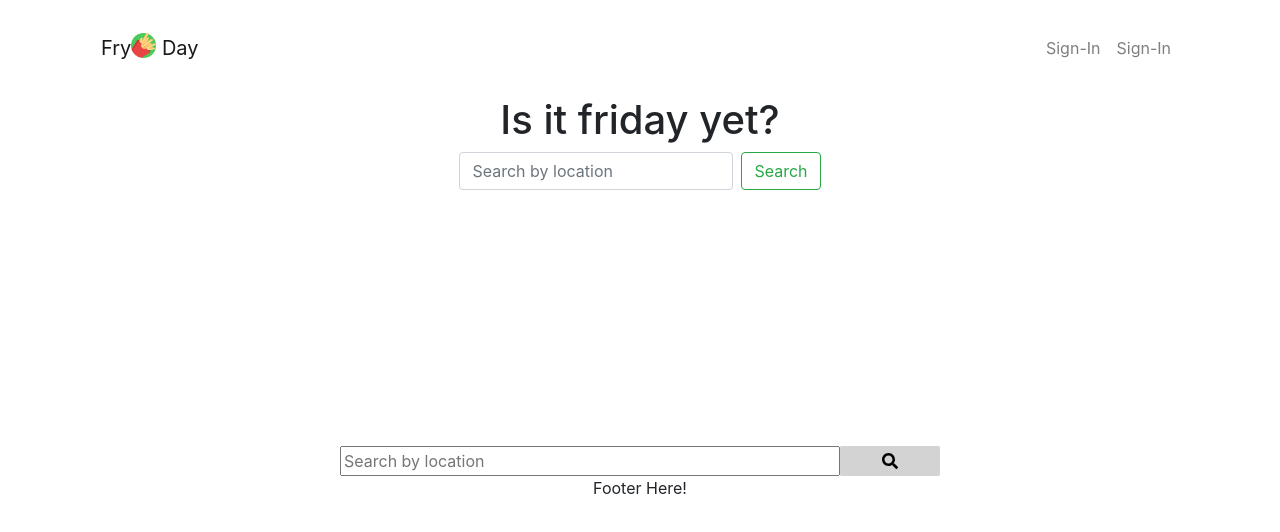
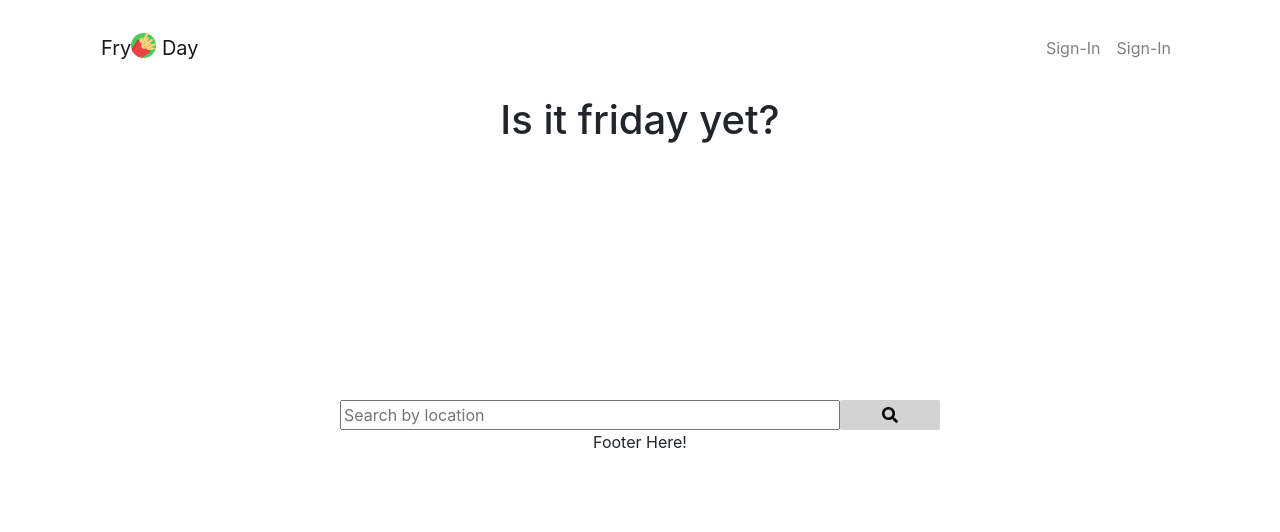
Before and after one commit to bevonbrye/fry_day, a React (Create React App) app in the folder front-end/: page / in a window 1280 px wide. Shown: the top 532 px of the page. Built offline with nearby package versions, Linux system fonts and the light colour scheme.

Commit message:
add form redirect

```diff
--- a/front-end/src/components/Search.js
+++ b/front-end/src/components/Search.js
@@ -1,24 +1,45 @@
-import React from 'react';
+import React, {useState} from 'react'
 import './Search.scss'
-import {Form, FormControl, Button} from 'react-bootstrap'
+// import {Form, FormControl, Button} from 'react-bootstrap'
 import { FontAwesomeIcon } from '@fortawesome/react-fontawesome'
 import { faSearch } from '@fortawesome/free-solid-svg-icons'
+import { useHistory } from "react-router-dom";
 
 
 
-function Search() {
+
+function Search(props) {
+  // create state into search to update input form
+  //  const [term, setTerm] = useState(props.term || '') //set to empty string because nothing has been passed
+   const [location, setLocation] = useState(props.location || '')
+   let history = useHistory();
+  const urlEncodedLocation = encodeURI(location);
+
+   function handleSubmit(e){
+    history.push( `/Results?find_loc=${urlEncodedLocation}`);
+    //never forget: if the event does not get explicitly handled, its default action should not be taken as it normally would be.
+     e.preventDefault();
+   }
     return (
 
         <div>
 
-          <Form inline style={{display:'flex', justifyContent:'center', alignItems:'center'}} name="results">
-      <FormControl type="text" placeholder="Search by location" className="mr-sm-2" />
-      <Button  variant="outline-success" >Search</Button>
-    </Form>
-         <form className='SearchBar'>
-              <input type="text" name="name" placeholder="Search by location" />
-            <button className='button'><FontAwesomeIcon icon={faSearch} /> </button>
+          {/* <Form inline style={{display:'flex', justifyContent:'center', alignItems:'center'}} >
+      <FormControl name="Results" type="text" placeholder="Search by location" className="mr-sm-2" />
+      <Button  onSubmit={'/Results'} name="Results" variant="outline-success" >Search</Button>
+    </Form> */}
+
+         <form onSubmit={handleSubmit} className='SearchBar'>
+              <input
+              // called when user does something
+              onChange={(e) => setLocation(e.target.value)}
+              type="text"
+              name="Results"
+              placeholder="Search by location" />
+            <button onClick={handleSubmit} className='button'><FontAwesomeIcon icon={faSearch} /> </button>
         </form>
+
+
 
         </div>
     )
--- a/front-end/src/pages/Home.js
+++ b/front-end/src/pages/Home.js
@@ -3,6 +3,7 @@ import Search from '../components/Search'
 
 
 const Home = () => {
+
   return (
     <div>
       <h1>Is it friday yet? </h1>
```
